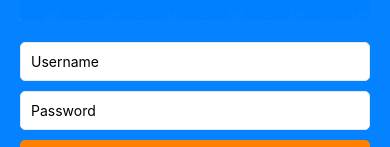
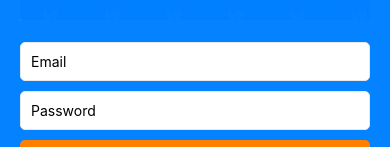
Before and after one commit to awadom/ProjectX2, a React Native app: screen /SignIn in a window 390 px wide. Shown: the part 236-383 px from the top of the page. Built offline with nearby package versions, Linux system fonts and the light colour scheme.

Commit message:
email user creation without validation, signed in, and sign out created and working

```diff
--- a/src/screens/SignInScreen/SignInScreen.js
+++ b/src/screens/SignInScreen/SignInScreen.js
@@ -11,17 +11,28 @@ import CustomInput from '../../components/CustomInput';
 import CustomButton from '../../components/CustomButton';
 import SocialSignInButtons from '../../components/SocialSignInButtons/SocialSignInButtons';
 import {useNavigation} from '@react-navigation/native';
+import {authentication} from '../../../firebase/firebase-config';
+import {signInWithEmailAndPassword, signOut} from 'firebase/auth';
 
 const SignInScreen = () => {
-  const [username, setUsername] = useState('');
+  const [isSignedIn, setIsSignedIn] = useState(false);
+
+  const [email, setEmail] = useState('');
   const [password, setPassword] = useState('');
 
   const {height} = useWindowDimensions();
   const navigation = useNavigation();
 
   const onSignInPressed = () => {
-    //validate user
-    navigation.navigate('Home');
+    signInWithEmailAndPassword(authentication, email, password)
+      .then(re => {
+        console.log(re);
+        setIsSignedIn(true);
+        navigation.navigate('Home');
+      })
+      .catch(re => {
+        console.log(re);
+      });
   };
 
   const onForgotPasswordPressed = () => {
@@ -31,6 +42,17 @@ const SignInScreen = () => {
   const onSignUpPressed = () => {
     navigation.navigate('SignUp');
   };
+
+  const onSignOutPressed = () => {
+    signOut(authentication)
+      .then(re => {
+        setIsSignedIn(false);
+      })
+      .catch(err => {
+        console.log(err);
+      });
+  };
+
   return (
     <ScrollView showsVerticalScrollIndicator={false}>
       <View style={styles.root}>
@@ -40,18 +62,18 @@ const SignInScreen = () => {
           resizeMode="contain"
         />
 
-        <CustomInput
-          placeholder="Username"
-          value={username}
-          setValue={setUsername}
-        />
+        <CustomInput placeholder="Email" value={email} setValue={setEmail} />
         <CustomInput
           placeholder="Password"
           value={password}
           setValue={setPassword}
           secureTextEntry
         />
-        <CustomButton text="Sign In" onPress={onSignInPressed} />
+        {isSignedIn === true ? (
+          <CustomButton text="Sign Out" onPress={onSignOutPressed} />
+        ) : (
+          <CustomButton text="Sign In" onPress={onSignInPressed} />
+        )}
         <CustomButton
           text="Forgot Password?"
           onPress={onForgotPasswordPressed}
--- a/src/screens/SignUpScreen/SignUpScreen.js
+++ b/src/screens/SignUpScreen/SignUpScreen.js
@@ -21,7 +21,8 @@ const SignUpScreen = () => {
     createUserWithEmailAndPassword(authentication, email, password)
       .then(re => {
         console.log(re);
-        navigation.navigate('ConfirmEmail');
+        setIsSignedIn(true);
+        navigation.navigate('SignIn');
       })
       .catch(re => {
         console.log(re);
```
